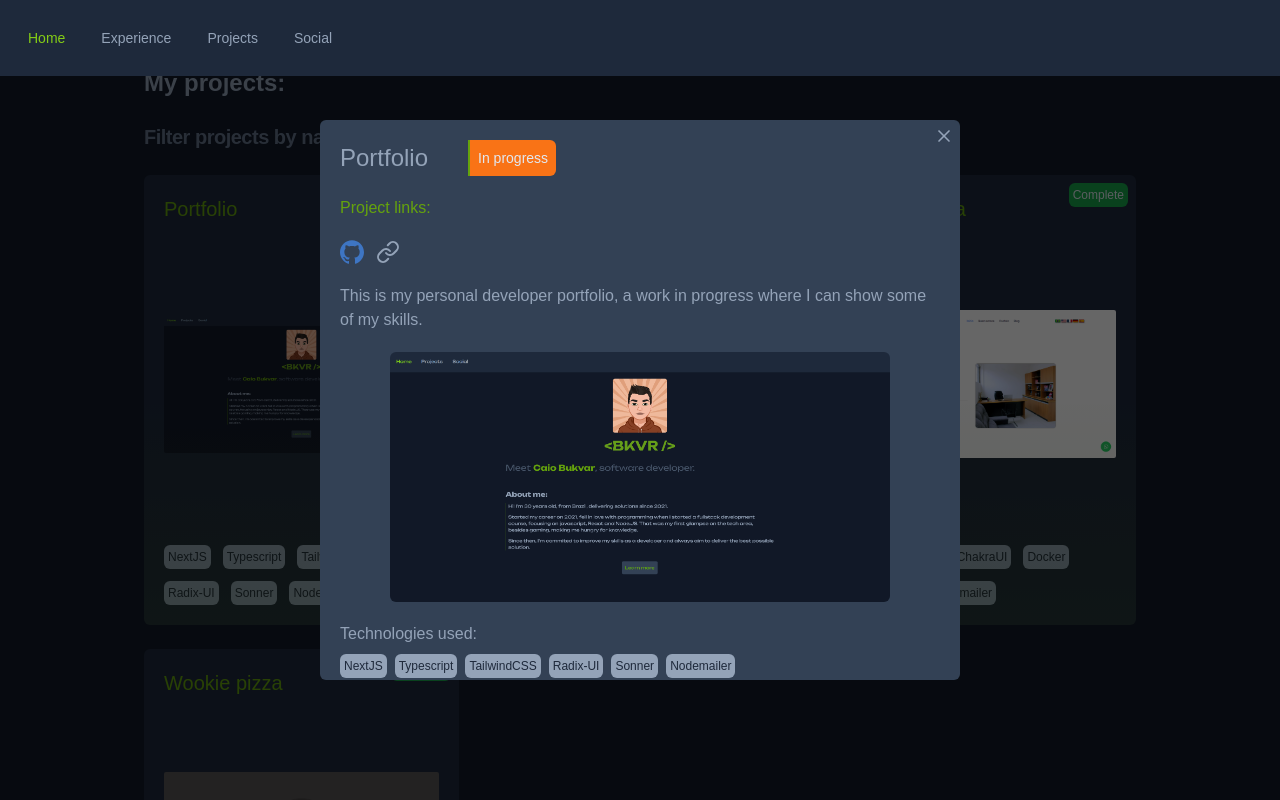
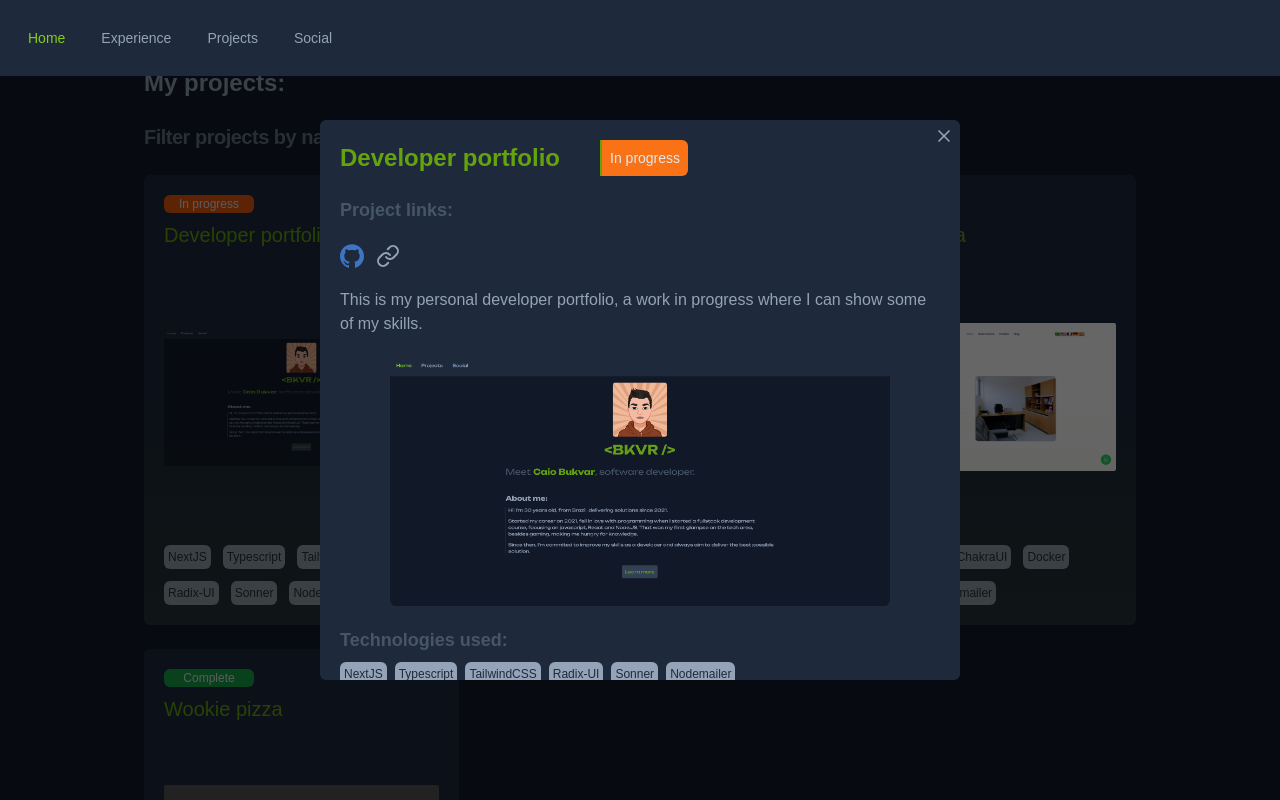
Before and after one commit to caiobukvar/bkvr-dev, a Next.js app: page / in a window 1280 px wide. Both pictures are taken after a click on the button 301 px from the left and 2097 px from the top of the page. Shown: the part 1697-2497 px from the top of the page. Built offline with nearby package versions, Linux system fonts and the light colour scheme; a web font is replaced by a local one.

Commit message:
fix: fixing card dialog colors

```diff
--- a/src/app/components/ProjectCard/index.tsx
+++ b/src/app/components/ProjectCard/index.tsx
@@ -20,14 +20,18 @@ export default function ProjectCard({ project }: ProjectCardProps) {
   return (
     <Dialog.Root>
       <Dialog.Trigger className="flex flex-col justify-between bg-slate-800 p-5 gap-3 w-full rounded-md overflow-hidden relative outline-none hover:ring-2 hover:ring-lime-600 text-left focus-visible:ring-2 focus-visible:ring-lime-600">
-        <div
-          className={`absolute right-2 top-2 rounded-md p-1 text-xs text-slate-200 ${
-            project.status === "In progress" ? "bg-orange-600" : "bg-green-600"
-          }`}
-        >
-          {project.status}
+        <div className="flex flex-col gap-2">
+          <div
+            className={`rounded-md p-[1px] text-xs text-slate-200 w-[90px] text-center ${
+              project.status === "In progress"
+                ? "bg-orange-600"
+                : "bg-green-600"
+            }`}
+          >
+            {project.status}
+          </div>
+          <p className="text-xl text-lime-600">{project.name}</p>
         </div>
-        <p className="text-xl text-lime-600">{project.name}</p>
 
         <Image
           src={project.thumbnail}
@@ -54,14 +58,14 @@ export default function ProjectCard({ project }: ProjectCardProps) {
 
       <Dialog.Portal>
         <Dialog.Overlay className="inset-0 fixed bg-black/60" />
-        <Dialog.Content className="fixed inset-0 left-1/2 top-1/2 -translate-x-1/2 -translate-y-1/2 md:max-w-[640px] max-h-[70vh] h-full w-[90vw] md:w-full overflow-auto bg-slate-700 rounded-md flex flex-col outline-none">
+        <Dialog.Content className="fixed inset-0 left-1/2 top-1/2 -translate-x-1/2 -translate-y-1/2 md:max-w-[640px] max-h-[70vh] h-full w-[90vw] md:w-full overflow-auto bg-slate-800 rounded-md flex flex-col outline-none">
           <Dialog.Close className="absolute top-0 right-0 p-1.5 text-slate-400 hover:text-slate-100">
             <X className="size-5" />
           </Dialog.Close>
 
           <div className="flex flex-col w-full min-h-full h-full p-5 gap-5">
             <div className="flex gap-10 items-center">
-              <p className="text-2xl">{project.name}</p>
+              <p className="text-2xl text-lime-600 font-bold">{project.name}</p>
               <p
                 className={`border-l-[2px] border-l-lime-600 p-2 text-sm text-slate-200 rounded-r-md ${
                   project.status === "In progress"
@@ -73,7 +77,7 @@ export default function ProjectCard({ project }: ProjectCardProps) {
               </p>
             </div>
 
-            <p className="text-lime-600">Project links:</p>
+            <p className="text-slate-600 font-bold text-lg">Project links:</p>
             <div className="flex gap-3">
               <a href={project.githubURL} target="_blank">
                 <Image src={Github} alt="github" width={24} height={24} />
@@ -97,7 +101,9 @@ export default function ProjectCard({ project }: ProjectCardProps) {
             />
 
             <div className="flex flex-col w-full gap-2">
-              <p className="text-md">Technologies used:</p>
+              <p className="text-lg text-slate-600 font-bold">
+                Technologies used:
+              </p>
               <div className="flex flex-wrap gap-2 pb-5">
                 {project.tags.map((tag) => (
                   <div
--- a/src/app/components/Socials/index.tsx
+++ b/src/app/components/Socials/index.tsx
@@ -12,7 +12,7 @@ export default function Socials() {
 
         <Link
           href="https://github.com/caiobukvar"
-          className="flex gap-4 items-center"
+          className="flex gap-4 items-center hover:underline hover:decoration-lime-600"
           target="_blank"
         >
           {" "}
@@ -22,7 +22,7 @@ export default function Socials() {
 
         <Link
           href="https://www.linkedin.com/in/caiobukvar/"
-          className="flex gap-4 items-center"
+          className="flex gap-4 items-center hover:underline hover:decoration-lime-600"
           target="_blank"
         >
           <Image src={Linkedin} height={36} width={36} alt="linkedin" />
--- a/src/lib/repos.json
+++ b/src/lib/repos.json
@@ -1,7 +1,7 @@
 [
   {
     "id": 1,
-    "name": "Portfolio",
+    "name": "Developer portfolio",
     "description": "This is my personal developer portfolio, a work in progress where I can show some of my skills.",
     "url": "https://www.bkvr.dev.br",
     "githubURL": "https://github.com/caiobukvar/bkvr-dev",
```
